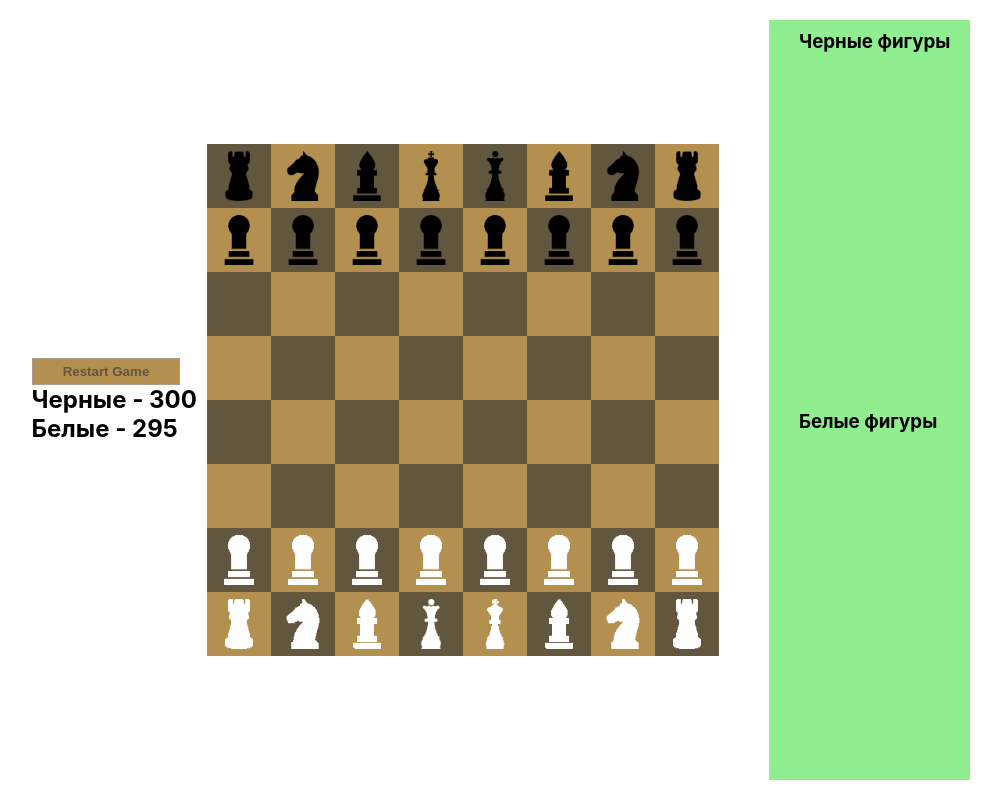
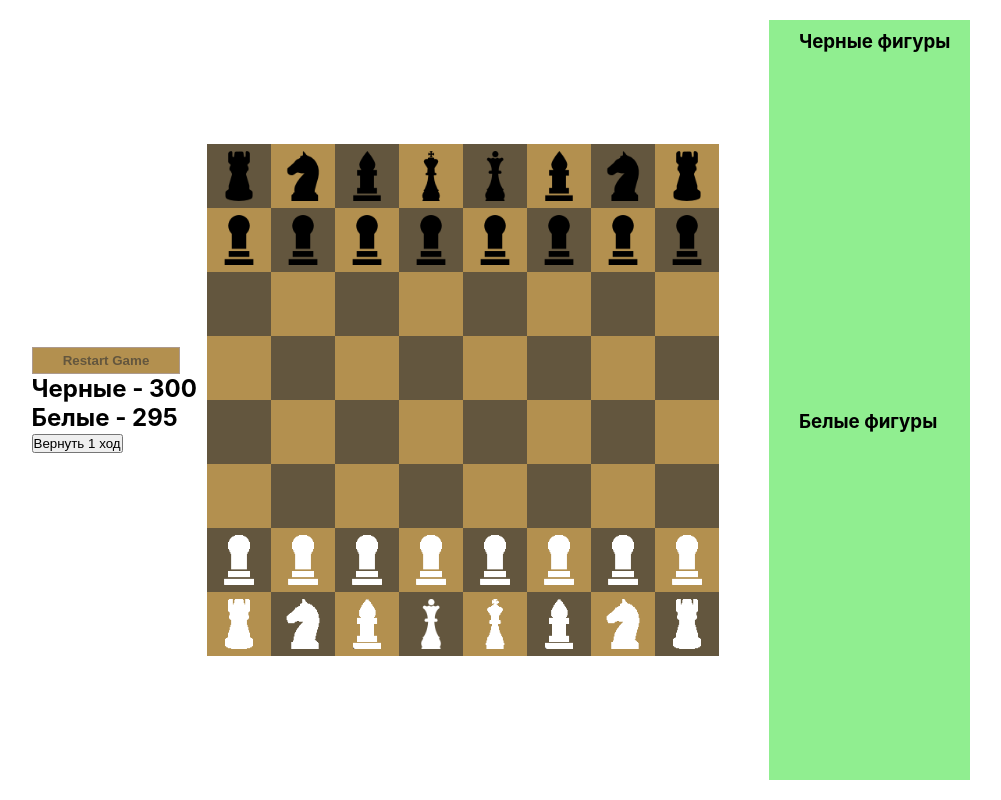
Before and after one commit to BullatBor/ChessOnReact, a React (Create React App) app: page / in a window 1280 px wide. Shown: the whole page, without its empty margins (144-1145 px from the left). Built offline with nearby package versions, Linux system fonts and the light colour scheme.

Commit message:
Btn for back move

```diff
--- a/src/App.tsx
+++ b/src/App.tsx
@@ -16,6 +16,7 @@ function App() {
   const [blackPlayer, setBlackPlayer] = useState(new Player(Colors.BLACK));
   const [WhiteTime, setWhiteTime] = useState(300);
   const [BlackTime, setBlackTime] = useState(3);
+  const [listMoves, setListMoves] = useState<Board[]>([board]);
 
   const [currentPlayer, setCurrentPlayer] = useState<Player | null>(null);
   useEffect(() => {
@@ -52,6 +53,8 @@ function App() {
         WhiteTime={WhiteTime}
         BlackTime={BlackTime}
         activeModal={activeModal}
+        listMoves={listMoves}
+        setListMoves={setListMoves}
       />
       <BoardComponent
         board={board}
@@ -59,6 +62,8 @@ function App() {
         currentPlayer={currentPlayer}
         swapPlayer={swapPlayer}
         setActiveModal={setActiveModal}
+        listMoves={listMoves}
+        setListMoves={setListMoves}
       />
       <div>
         <LostFigures title="Черные фигуры" figures={board.lostBlackFigures} />
--- a/src/components/board/BoardComponent.tsx
+++ b/src/components/board/BoardComponent.tsx
@@ -12,6 +12,8 @@ interface BoardProps {
   setBoard: (board: Board) => void;
   swapPlayer: () => void;
   setActiveModal: (winner: boolean) => void;
+  listMoves: Board[];
+  setListMoves: (newBoard: Board[]) => void;
 }
 
 export const BoardComponent: FC<BoardProps> = ({
@@ -20,9 +22,10 @@ export const BoardComponent: FC<BoardProps> = ({
   currentPlayer,
   swapPlayer,
   setActiveModal,
+  listMoves,
+  setListMoves,
 }) => {
   const [cellSelected, setCellSelected] = useState<Cell | null>(null);
-  const [listMoves, setListMoves] = useState<Board[]>([board]);
 
   const saveMove = (board: Board) => {
     const newBoard = lodash.cloneDeep(board);
@@ -57,7 +60,7 @@ export const BoardComponent: FC<BoardProps> = ({
         let king = board.KingsUnderAttack;
         if (king.length === 2) draw();
         if (king[0].color !== currentPlayer?.color) {
-          setListMoves(() => saveMove(newBoard));
+          setListMoves(saveMove(newBoard));
           swapPlayer();
         } else {
           let newDeepBoard = lodash.cloneDeep(listMoves[listMoves.length - 1]);
@@ -65,7 +68,7 @@ export const BoardComponent: FC<BoardProps> = ({
           setCellSelected(null);
         }
       } else {
-        setListMoves(() => saveMove(newBoard));
+        setListMoves(saveMove(newBoard));
         setCellSelected(null);
         swapPlayer();
         UpdateBoard();
--- a/src/components/board/Timer.tsx
+++ b/src/components/board/Timer.tsx
@@ -3,6 +3,7 @@ import { Board } from "../../models/Board";
 import { Colors } from "../../models/Colors";
 import { Player } from "../../models/Player";
 import cl from "./Board.module.css";
+import lodash from "lodash";
 
 interface TimerProps {
   currentPlayer: Player | null;
@@ -14,6 +15,8 @@ interface TimerProps {
   WhiteTime: number;
   BlackTime: number;
   activeModal: boolean;
+  listMoves: Board[];
+  setListMoves: (newBoard: Board[]) => void;
 }
 
 export const Timer: FC<TimerProps> = ({
@@ -26,9 +29,12 @@ export const Timer: FC<TimerProps> = ({
   WhiteTime,
   BlackTime,
   activeModal,
+  listMoves,
+  setListMoves,
 }) => {
   let isGameOver = false;
   const timer = useRef<null | ReturnType<typeof setInterval>>(null);
+  const [countBack, setCountBack] = useState<number>(5);
 
   useEffect(() => {
     startTimer();
@@ -85,6 +91,21 @@ export const Timer: FC<TimerProps> = ({
     restart();
   };
 
+  const handlerBack = () => {
+    if (countBack > 0 && listMoves.length > 2) {
+      listMoves.pop();
+      let newBoard = listMoves[listMoves.length - 1];
+      //let newBoard = listMoves[listMoves.length - 2];
+      /*
+      let newList = lodash.cloneDeep(
+        listMoves.filter((board) => board !== newBoard)
+      );*/
+      newBoard = lodash.cloneDeep(newBoard);
+      setListMoves(listMoves);
+      setBoard(newBoard);
+    }
+  };
+
   return (
     <div className={cl.TimerPanel}>
       <div className={cl.RestartBtn}>
@@ -92,6 +113,9 @@ export const Timer: FC<TimerProps> = ({
       </div>
       <h2>Черные - {BlackTime}</h2>
       <h2>Белые - {WhiteTime}</h2>
+      <div>
+        <button onClick={handlerBack}>Вернуть 1 ход</button>
+      </div>
     </div>
   );
 };
```
